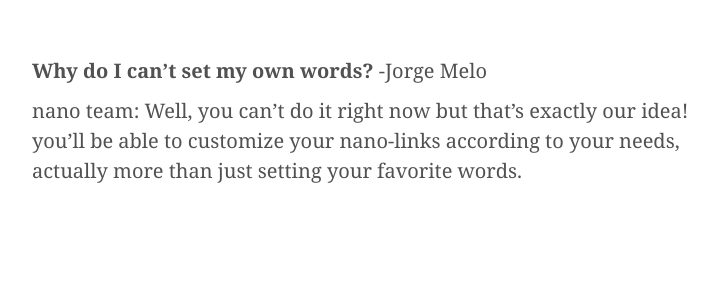
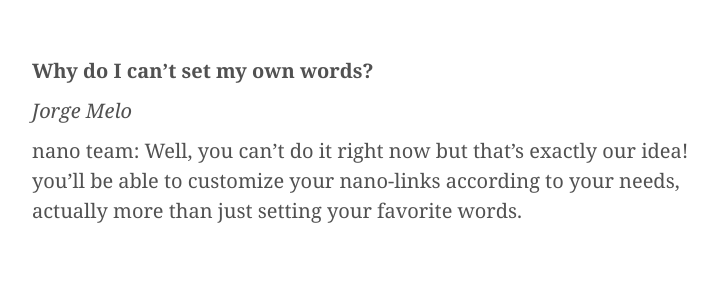
Before and after one commit to nanoshort/nanoshort.github.io, a Jekyll site: the page built from faq.md, in a window 1280 px wide, cut to the strip 354-646 px from the top of the page. Shown: the whole strip, without its empty margins (258-976 px from the left). Built offline with Jekyll 4.4.1, drawn with Linux system fonts in a browser that asks for light colours; some web fonts are replaced.

Commit message:
pregunta de Jorgito

```diff
--- a/faq.md
+++ b/faq.md
@@ -4,6 +4,7 @@
 ---
 
 <b>Why do I can't set my own words?</b>
--Jorge Melo
+
+<i>Jorge Melo</i>
 
 nano team: Well, you can't do it right now but that's exactly our idea! you'll be able to customize your nano-links according to your needs, actually more than just setting your favorite words.
```
